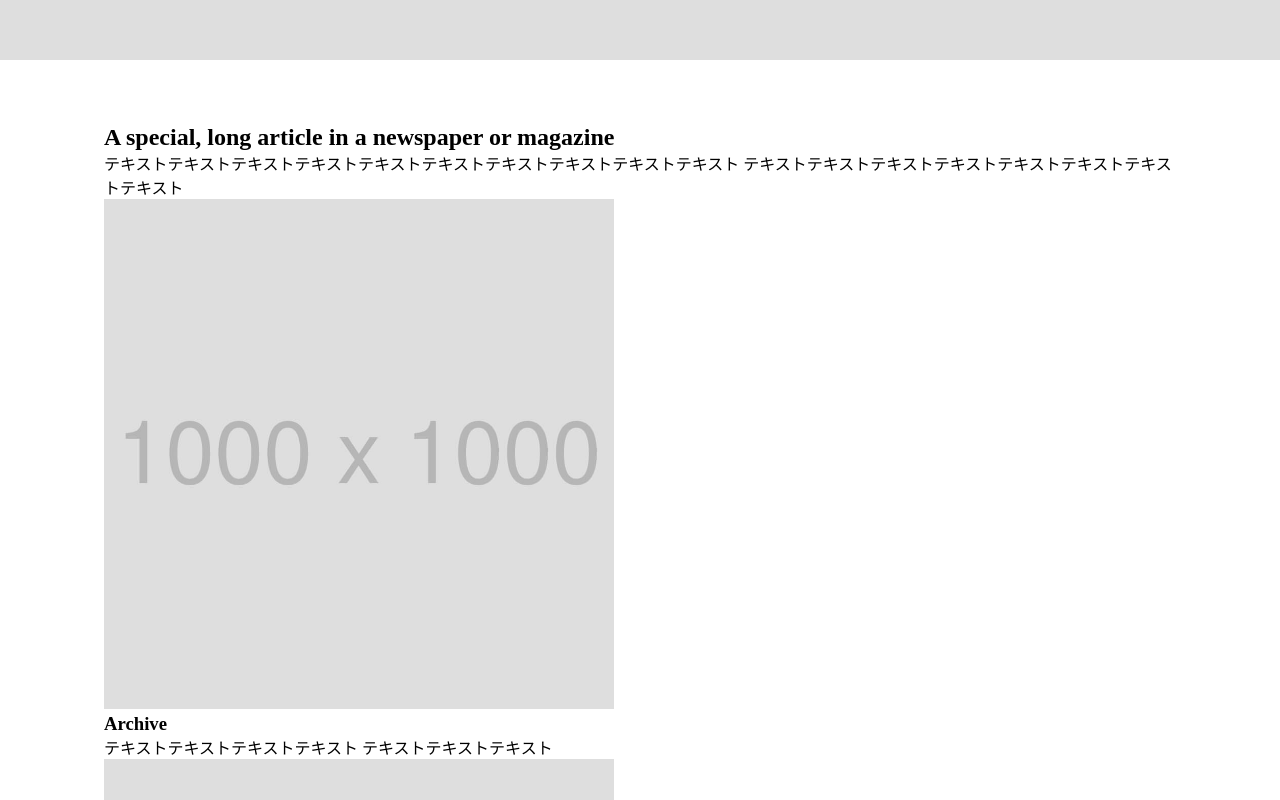
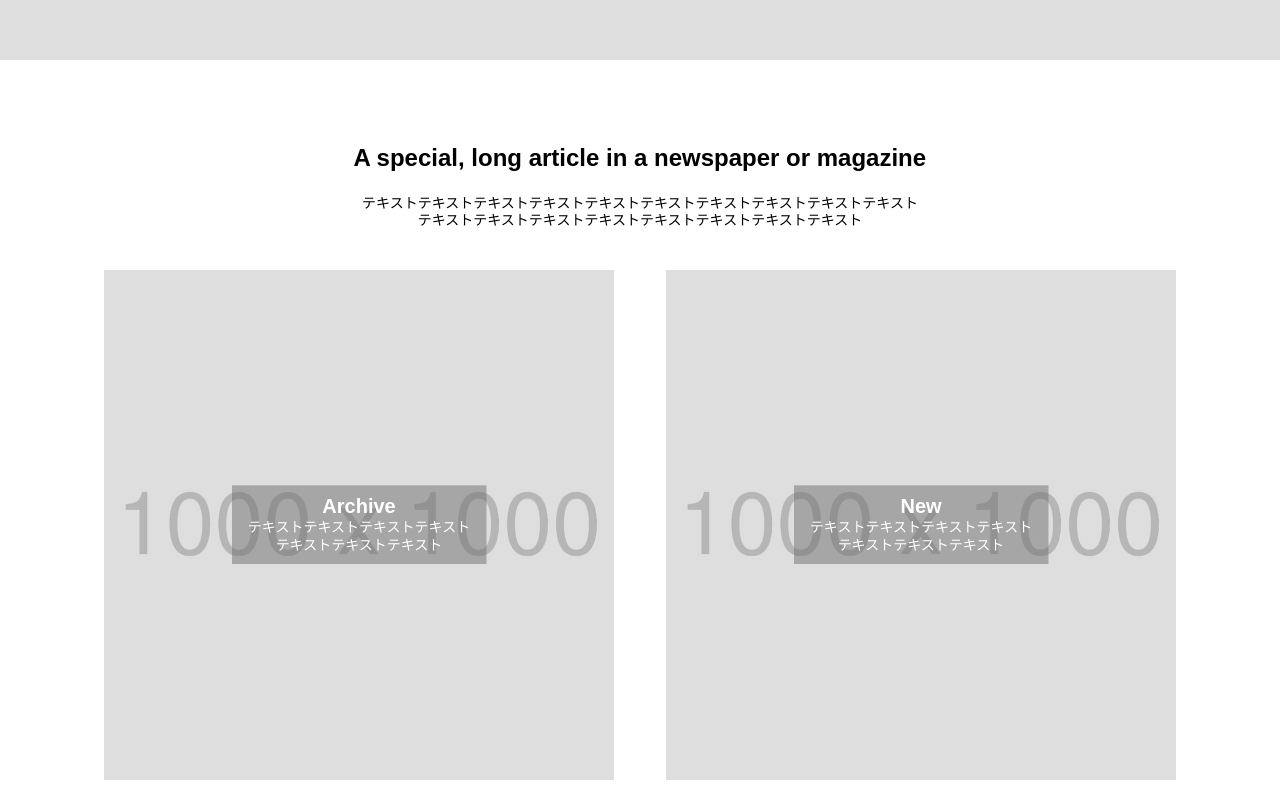
Before and after one commit to amakura-411/codestep, a plain HTML site: page store1-menu/index.html in a window 1280 px wide. Shown: the part 540-1340 px from the top of the page. Drawn offline with Linux system fonts and the light colour scheme; some packages are replaced by stand-ins of ours.

Commit message:
magazine

```diff
--- a/store1-menu/index.html
+++ b/store1-menu/index.html
@@ -32,11 +32,12 @@
                 </div>
                 <div class="picture">
                     <img src="/store1-menu/img/magazine-new.jpg" alt="">
+                    <div class="text">
+                        <h3>New</h3>
+                        <span>テキストテキストテキストテキスト テキストテキストテキスト</span>
+                    </div>
                 </div>
-                <div class="text">
-                    <h3>New</h3>
-                    <span>テキストテキストテキストテキスト テキストテキストテキスト</span>
-                </div>
+
 
             </div>
         </section>
--- a/store1-menu/style.css
+++ b/store1-menu/style.css
@@ -1,4 +1,7 @@
 
+* {
+    font-family: "Arial、Hiragino Sans、Hiragino Kaku Gothic ProN、Meiryo、sans-serif"
+}
 img {
     width: 100%;
     height: 100%;
@@ -16,7 +19,6 @@ img {
     position: absolute;
     top: 30px;
     right: 30px;
-    /* left: 30px; */
     width: 120px;
     height: 40px;
 }
@@ -31,9 +33,45 @@ main {
     margin-inline: auto;
 }
 section {
-    margin-top: 60px;
+    margin-top: 80px;
 }
-#magazine .picture img{
+#magazine .section-text {
+    width: 573px;
+    margin-inline: auto;
+    text-align: center;
+}
+#magazine .section-text h2 {
+    font: normal normal bold 24px/28px Arial;
+    text-align: left;
+}
+#magazine .section-text span {
+    display: block;
+    font: normal normal normal 14px/17px Meiryo;
+    margin-top: 23px;
+}
+#magazine .section-pic {
+    display: flex;
+    justify-content: space-between;
+    margin-top: 41px;
+}
+#magazine .picture  {
     width: 510px;
     height: 510px;
+    position: relative;
 }
+#magazine .section-pic .text {
+    position: absolute;
+    top: 50%;
+    left: 50%;
+    transform: translate(-50%, -50%);
+    text-align: center;
+    background: #70707080 0% 0% no-repeat padding-box;
+    color: #fff;
+    padding: 2%
+}
+#magazine .section-pic .text h3 {
+    font: normal normal bold 20px/23px Arial;
+}
+#magazine .section-pic .text span {
+    font: normal normal normal 14px/17px Arial;
+}
```
